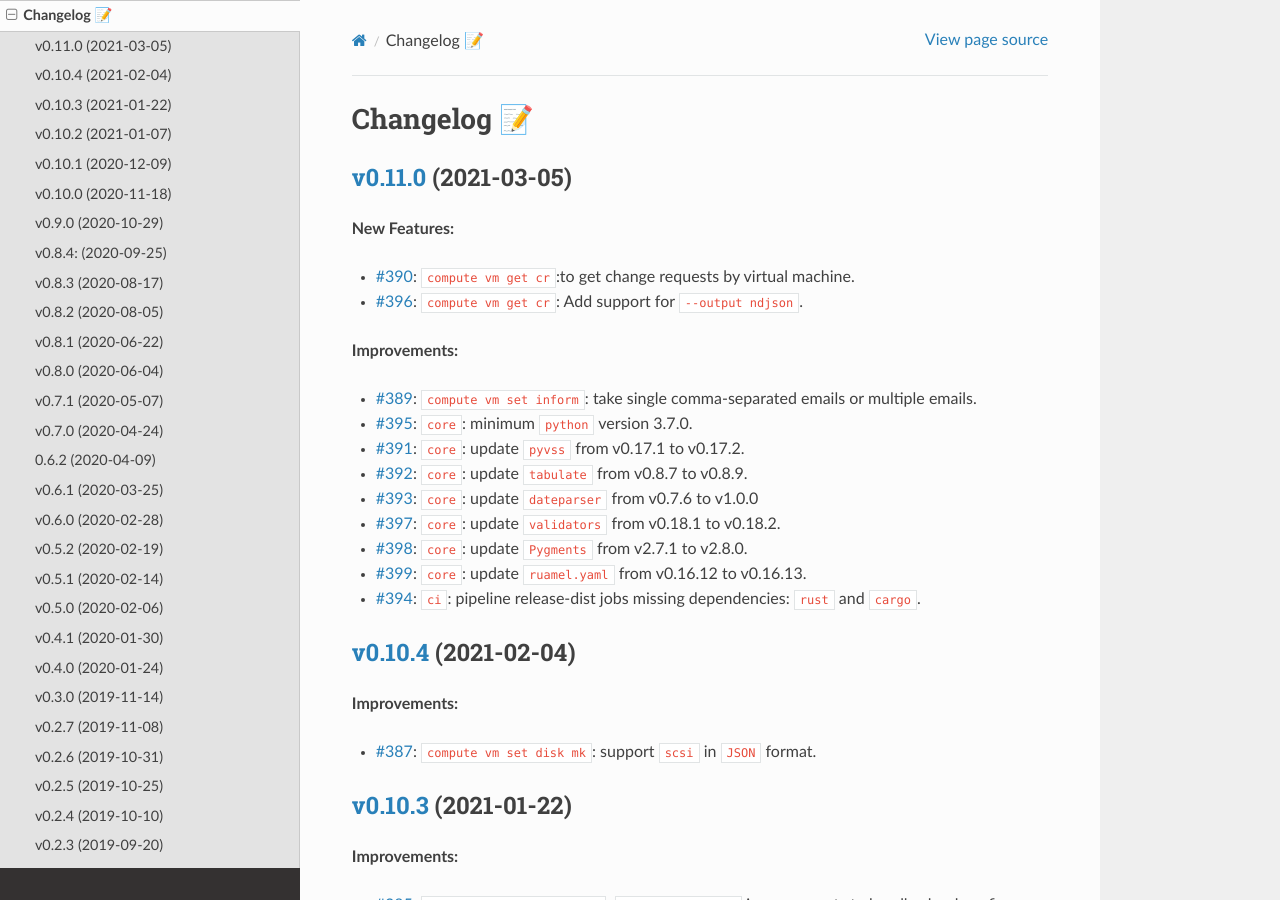
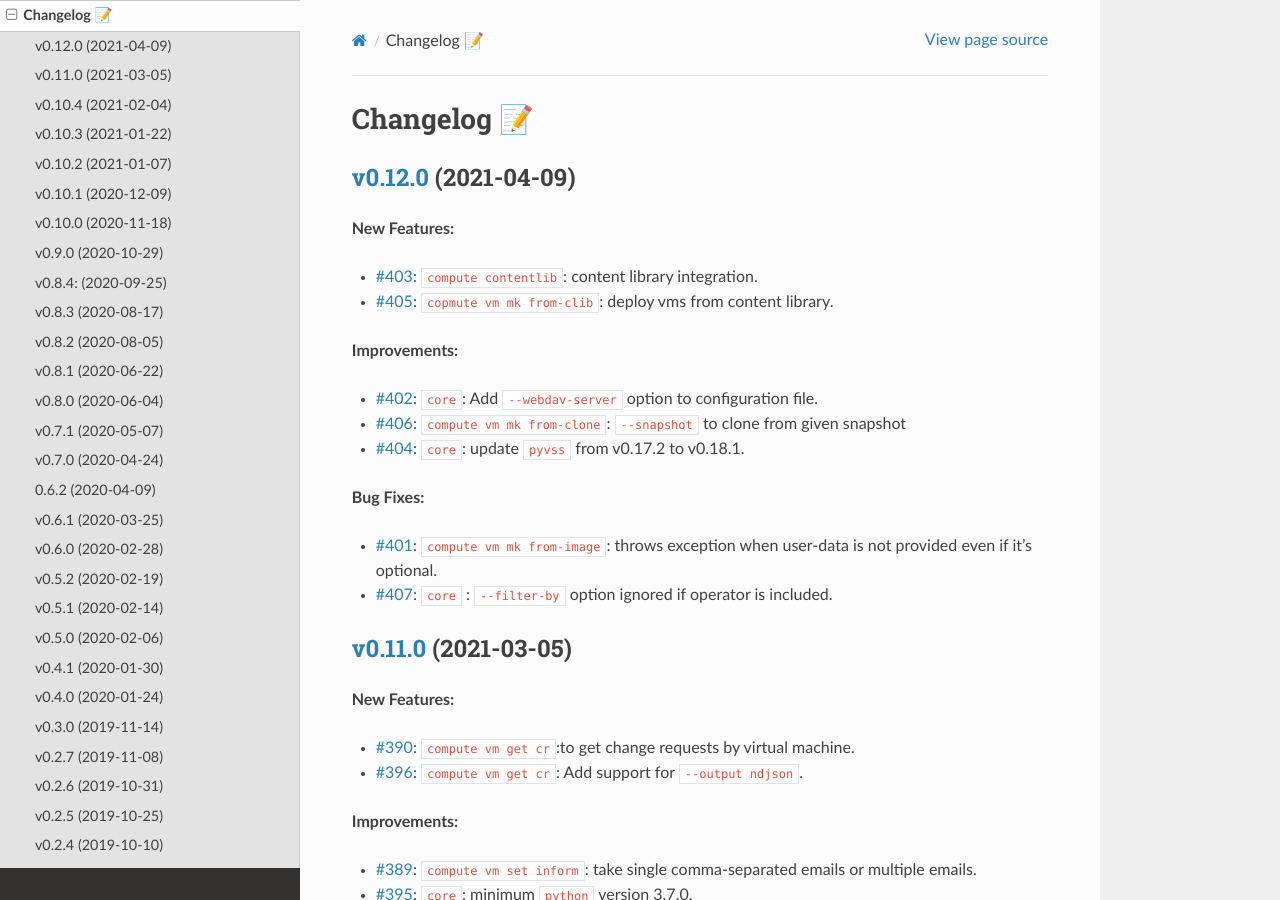
Before and after one commit to EIS-ITS/vss-cli, a Sphinx documentation site: the page built from docs/changelog.rst, in a window 1280 px wide and 900 px high. Built offline with Sphinx 7.4.7 and the Read the Docs theme 2.0.0, drawn with Linux system fonts in a browser that asks for light colours; the version number could not be read and is left out.

Commit message:
Issue #408: 🎉Version release v0.12.0 - fixes #408

```diff
--- a/docs/changelog.rst
+++ b/docs/changelog.rst
@@ -1,6 +1,25 @@
-
 Changelog 📝
 ============
+
+
+`v0.12.0 <https://gitlab-ee.eis.utoronto.ca/vss/vss-cli/tags/v0.12.0>`_ (2021-04-09)
+-------------------------------------------------------------------------------------
+
+**New Features:**
+
+- `#403 <https://gitlab-ee.eis.utoronto.ca/vss/vss-cli/issues/403>`_: ``compute contentlib``: content library integration.
+- `#405 <https://gitlab-ee.eis.utoronto.ca/vss/vss-cli/issues/405>`_: ``copmute vm mk from-clib``: deploy vms from content library.
+
+**Improvements:**
+
+- `#402 <https://gitlab-ee.eis.utoronto.ca/vss/vss-cli/issues/402>`_: ``core``: Add ``--webdav-server`` option to configuration file.
+- `#406 <https://gitlab-ee.eis.utoronto.ca/vss/vss-cli/issues/406>`_: ``compute vm mk from-clone``: ``--snapshot`` to clone from given snapshot
+- `#404 <https://gitlab-ee.eis.utoronto.ca/vss/vss-cli/issues/404>`_: ``core``: update ``pyvss`` from v0.17.2 to v0.18.1.
+
+**Bug Fixes:**
+
+- `#401 <https://gitlab-ee.eis.utoronto.ca/vss/vss-cli/issues/401>`_: ``compute vm mk from-image``: throws exception when user-data is not provided even if it's optional.
+- `#407 <https://gitlab-ee.eis.utoronto.ca/vss/vss-cli/issues/407>`_: ``core`` : ``--filter-by`` option ignored if operator is included.
 
 `v0.11.0 <https://gitlab-ee.eis.utoronto.ca/vss/vss-cli/tags/v0.11.0>`_ (2021-03-05)
 ------------------------------------------------------------------------------------
--- a/docs/examples/deploy-clib.rst
+++ b/docs/examples/deploy-clib.rst
@@ -238,7 +238,7 @@ descriptor configured and installed:
 Virtual Machine Template
 ------------------------
 
-We are working to get pre-configure virtual machine templates and will update
+We are working to get preconfigured virtual machine templates and will update
 the documentation when ready.
 
 .. _`ClodInit`: https://cloudinit.readthedocs.io/en/latest/topics/examples.html
```
Also changed, not shown: CHANGELOG.md (+18 -0 lines), .bumpversion.cfg, 3 other files.
